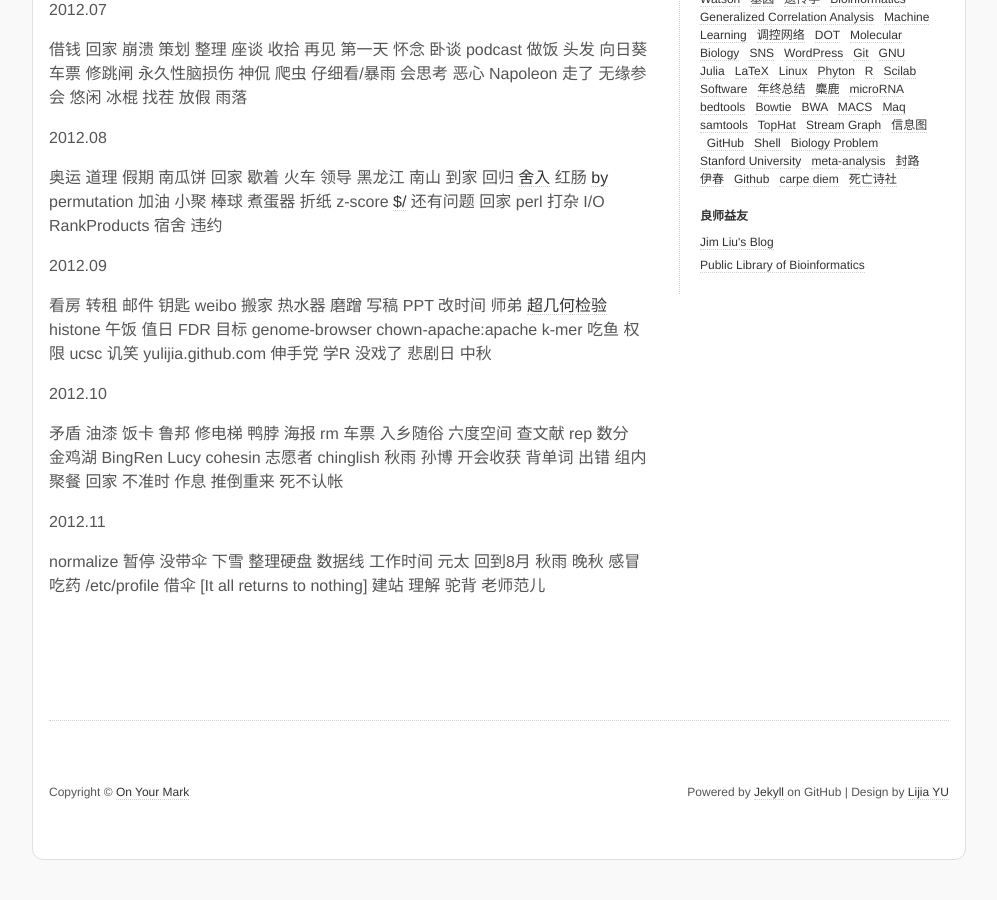
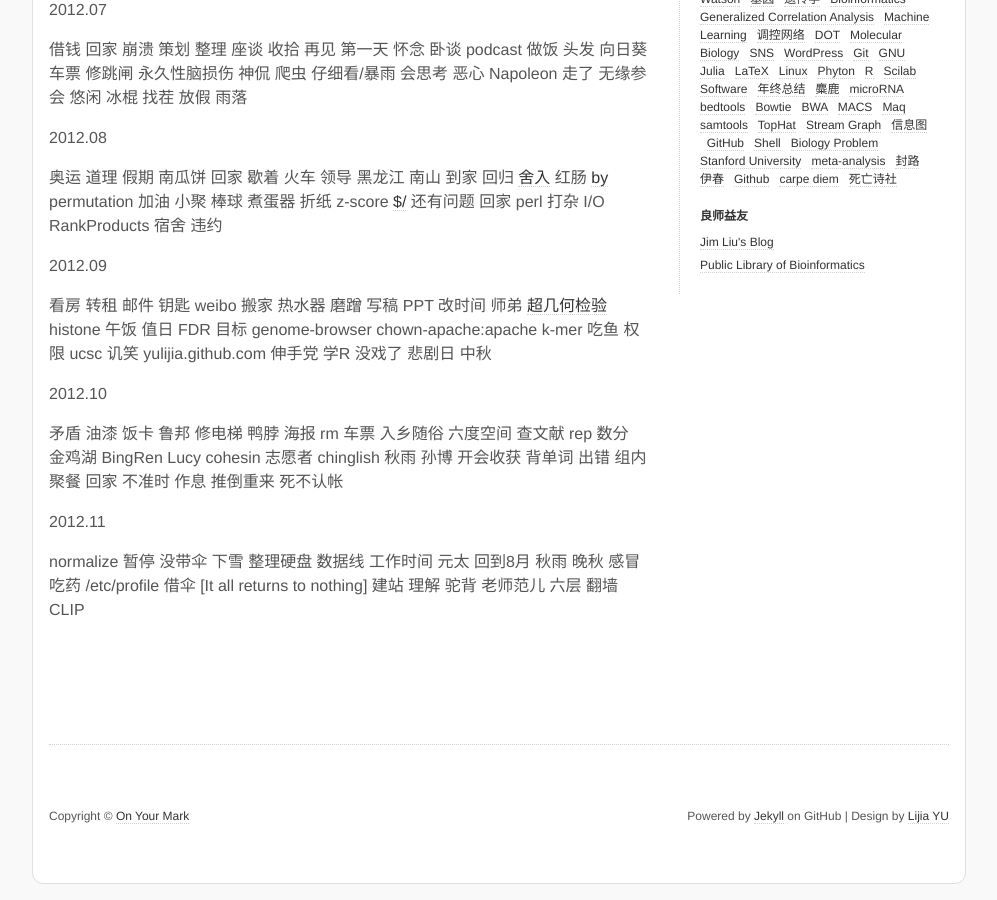
Before and after one commit to yulijia/cn, a Jekyll site: the page built from diary/index.md, in a window 1280 px wide and 900 px high, scrolled down 1083 px. Shown: the whole window, without its empty margins (141-1138 px from the left). Built offline with Jekyll 4.4.1, drawn with Linux system fonts in a browser that asks for light colours; before the commit the page ends 1959 px from its top, so only the background shows below that.

Commit message:
add diary

```diff
--- a/diary/index.md
+++ b/diary/index.md
@@ -67,4 +67,4 @@
 2012.11
 
 
-normalize 暂停 没带伞 下雪 整理硬盘 数据线 工作时间 元太 回到8月 秋雨 晚秋 感冒 吃药 /etc/profile 借伞 [It all returns to nothing] 建站 理解 驼背 老师范儿
+normalize 暂停 没带伞 下雪 整理硬盘 数据线 工作时间 元太 回到8月 秋雨 晚秋 感冒 吃药 /etc/profile 借伞 [It all returns to nothing] 建站 理解 驼背 老师范儿 六层 翻墙 CLIP
```
